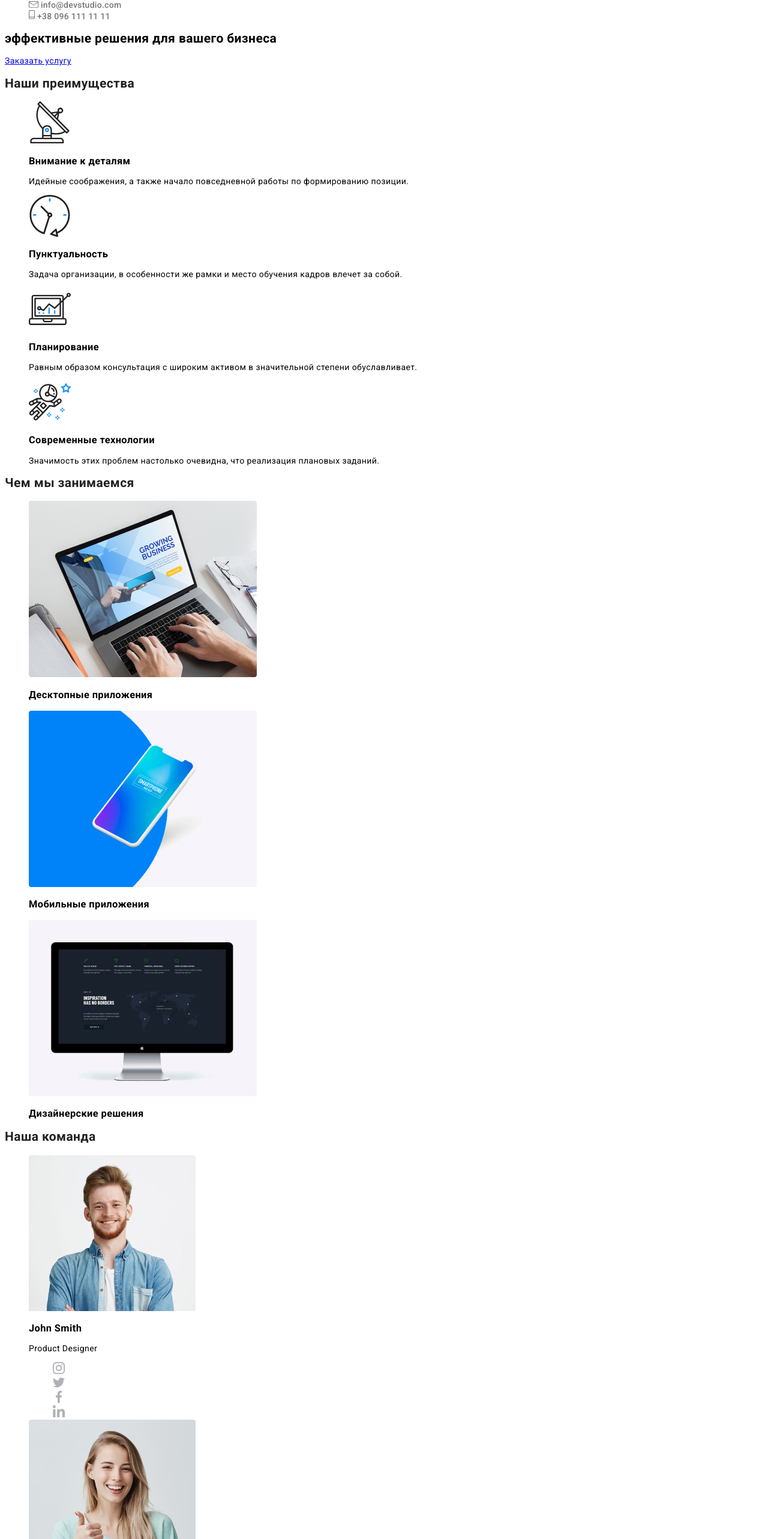
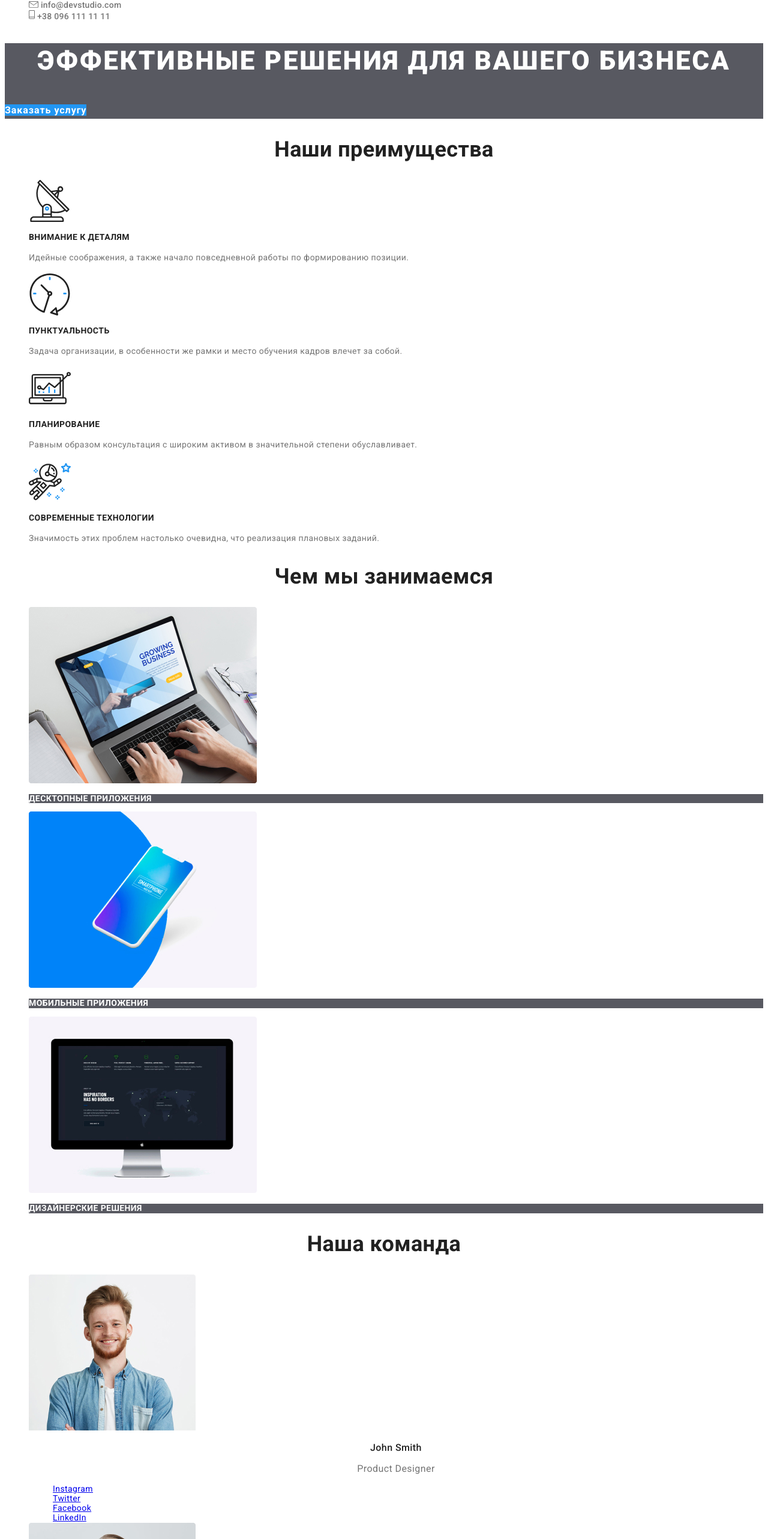
Before and after one commit to AlinaTyogi/goit-markup-hw-02, a plain HTML site: page index.html in a window 1280 px wide. Shown: the part 114-2680 px from the top of the page at 60% size. Drawn offline with Linux system fonts and the light colour scheme.

Commit message:
Добавляет общие, секции main и footer стили
1. Добавляет стили заголовков
2. Добавляет стили кнопок-ссылок
3.

```diff
--- a/css/style.css
+++ b/css/style.css
@@ -25,6 +25,16 @@ ul{
 
 h2{
     color: var(--secondary-text-color);
+    font-weight: 700;
+    font-size: 36px;
+    line-height: 1.17;
+    text-align: center;
+}
+h3{
+    color: var(--primary-background-color);
+    text-transform: uppercase ;
+    font-weight: 700;
+    font-size: 14px;
 }
 
 /*Стили для header*/
@@ -65,6 +75,68 @@ h2{
     color: var(--primary-text-color);
 }
 
+/*Стили для кнопок ссылок. Когда будем делать НАСТОЯЩУЮ кнопку в футере- потом уберу*/
+.buttom {
+    color: var(--primary-background-color);
+    background-color: var(--primary-hover-color);
+    font-weight: 700;
+    font-size: 16px;
+    line-height: 1.87;
+    text-decoration: none;
+    text-align: center;
+    letter-spacing: 0.06em;
+}
+
+/*Стили для Героя*/
+
+.hero{
+background: rgba(47, 48, 58, 0.8);
+}
+.hero h1{
+    color:var(--primary-background-color);
+    font-weight: 900;
+    font-size: 44px;
+    line-height: 1.36;
+    text-align: center;
+    letter-spacing: 0.06em;
+    text-transform: uppercase;
+}
+
+/*Стили для Преимуществ студии*/
+
+.benefits h3{
+    color: var(--secondary-text-color);
+}
+
+.benefits p{
+    color: var(--primary-text-color);
+    line-height: 1.71;
+}
+
+/*Стили Направления разработки*/
+
+.services-list h3{
+    background: rgba(47, 48, 58, 0.8);
+}
+
+/*Стили для Наша команда*/
+
+.team-list h3{
+    color: var(--secondary-text-color);
+    font-weight: 500;
+    font-size: 16px;
+    line-height: 1.18;
+    text-transform: none;
+    text-align: center;
+}
+.team-list p{
+    color: var(--primary-text-color);
+    font-weight: 400;
+    font-size: 16px;
+    line-height: 1.18;
+    text-align: center;
+}
+
 /*Стили для footer*/
 
 footer{
@@ -72,9 +144,8 @@ footer{
 }
 
 footer em{
-    color: var(--primary-background-color);
-    text-transform: uppercase ;
-    font-style: normal
+    font-style: normal;
+
 }
 
     /*Footer contacts*/
@@ -97,3 +168,18 @@ footer .logo{
     text-decoration: none;
 }
     /*Footer social media*/
+
+    /*Footer signup*/
+
+   .signup {
+    font-weight: 900;
+}
+
+   /*Footer copyright*/
+
+   .copyright > .text{
+    color: rgba(255, 255, 255, 0.4);
+    font-size: 12px;
+    line-height: 2;
+    text-align: center;
+}
--- a/index.html
+++ b/index.html
@@ -39,15 +39,15 @@
     <main>
 
       <!-- Герой -->
-      <section>
+      <section class="hero">
         <h1>эффективные решения для вашего бизнеса</h1>
-        <a href="#" target="_blank">Заказать услугу</a>
+        <a class="hero-link buttom" href="#" target="_blank">Заказать услугу</a>
       </section>
 
       <!--Преимущества студии-->
-      <section>
+      <section class="benefits">
         <h2>Наши преимущества</h2>
-        <ul>
+        <ul class="benefits-list">
           <li>
             <img src="./images/Addvantages/Antena.svg" alt="Картинка Спутника">
             <h3>Внимание к деталям</h3>
@@ -80,9 +80,9 @@
       </section>
 
       <!--Направления разработки-->
-      <section>
+      <section class="services">
         <h2>Чем мы занимаемся</h2>
-        <ul>
+        <ul class="services-list">
           <li>
             <!--Можно сделать ссылками, вдруг будет ссылка на проекты (примеры работ)-->
               <img
@@ -115,9 +115,9 @@
       </section>
 
       <!--Наша команда-->
-      <section>
+      <section class="team">
         <h2>Наша команда</h2>
-        <ul>
+        <ul class="team-list">
           <li>
             <img
               src="./images/Photo_Contacts/john_smith.jpg"
@@ -128,34 +128,10 @@
             <h3>John Smith</h3>
             <p>Product Designer</p>
             <ul>
-              <li>
-                <a
-                  href="#" target="_blank"
-                >
-                  <img src="./images/Socials/instagram.svg" alt="Лого Инстаграмм">
-                </a>
-              </li>
-              <li>
-                <a
-                  href="#" target="_blank"
-                >
-                  <img src="./images/Socials/twitter.svg" alt="Лого Твиттер">
-                </a>
-              </li>
-              <li>
-                <a
-                  href="#" target="_blank"
-                >
-                  <img src="./images/Socials/facebook.svg" alt="Лого Фейсбук">
-                </a>
-              </li>
-              <li>
-                <a
-                  href="#" target="_blank"
-                >
-                  <img src="./images/Socials/linkedin.svg" alt="Лого Линкедин">
-                </a>
-              </li>
+              <li><a href="№" aria-label="Ссылка на Instagram" target="_blank">Instagram</a></li>
+              <li><a href="№" aria-label="Ссылка на Twitter" target="_blank">Twitter</a></li>
+              <li><a href="№" aria-label="Ссылка на Facebook" target="_blank">Facebook</a></li>
+              <li><a href="№" aria-label="Ссылка на LinkedIn" target="_blank">LinkedIn</a></li>
             </ul>
           </li>
           <li>
@@ -168,34 +144,10 @@
             <h3>Marta Stewart</h3>
             <p>Frontend Developer</p>
             <ul>
-              <li>
-                <a
-                  href="#" target="_blank"
-                >
-                  <img src="./images/Socials/instagram.svg" alt="Лого Инстаграмм">
-                </a>
-              </li>
-              <li>
-                <a
-                  href="#" target="_blank"
-                >
-                  <img src="./images/Socials/twitter.svg" alt="Лого Твиттер">
-                </a>
-              </li>
-              <li>
-                <a
-                  href="#" target="_blank"
-                >
-                  <img src="./images/Socials/facebook.svg" alt="Лого Фейсбук">
-                </a>
-              </li>
-              <li>
-                <a
-                  href="#" target="_blank"
-                >
-                  <img src="./images/Socials/linkedin.svg" alt="Лого Линкедин">
-                </a>
-              </li>
+              <li><a href="№" aria-label="Ссылка на Instagram" target="_blank">Instagram</a></li>
+              <li><a href="№" aria-label="Ссылка на Twitter" target="_blank">Twitter</a></li>
+              <li><a href="№" aria-label="Ссылка на Facebook" target="_blank">Facebook</a></li>
+              <li><a href="№" aria-label="Ссылка на LinkedIn" target="_blank">LinkedIn</a></li>
               </ul>
           </li>
           <li>
@@ -208,34 +160,10 @@
             <h3>Robert Jakis</h3>
             <p>Marketing</p>
             <ul>
-              <li>
-                <a
-                  href="#" target="_blank"
-                >
-                  <img src="./images/Socials/instagram.svg" alt="Лого Инстаграмм">
-                </a>
-              </li>
-              <li>
-                <a
-                  href="#" target="_blank"
-                >
-                  <img src="./images/Socials/twitter.svg" alt="Лого Твиттер">
-                </a>
-              </li>
-              <li>
-                <a
-                  href="#" target="_blank"
-                >
-                  <img src="./images/Socials/facebook.svg" alt="Лого Фейсбук">
-                </a>
-              </li>
-              <li>
-                <a
-                  href="#" target="_blank"
-                >
-                  <img src="./images/Socials/linkedin.svg" alt="Лого Линкедин">
-                </a>
-              </li>
+              <li><a href="№" aria-label="Ссылка на Instagram" target="_blank">Instagram</a></li>
+              <li><a href="№" aria-label="Ссылка на Twitter" target="_blank">Twitter</a></li>
+              <li><a href="№" aria-label="Ссылка на Facebook" target="_blank">Facebook</a></li>
+              <li><a href="№" aria-label="Ссылка на LinkedIn" target="_blank">LinkedIn</a></li>
             </ul>
           </li>
           <li>
@@ -248,34 +176,10 @@
             <h3>Martin Doe</h3>
             <p>UI Designer</p>
             <ul>
-              <li>
-                <a
-                  href="#" target="_blank"
-                >
-                  <img src="./images/Socials/instagram.svg" alt="Лого Инстаграмм">
-                </a>
-              </li>
-              <li>
-                <a
-                  href="#" target="_blank"
-                >
-                  <img src="./images/Socials/twitter.svg" alt="Лого Твиттер">
-                </a>
-              </li>
-              <li>
-                <a
-                  href="#" target="_blank"
-                >
-                  <img src="./images/Socials/facebook.svg" alt="Лого Фейсбук">
-                </a>
-              </li>
-              <li>
-                <a
-                  href="#" target="_blank"
-                >
-                  <img src="./images/Socials/linkedin.svg" alt="Лого Линкедин">
-                </a>
-              </li>
+              <li><a href="№" aria-label="Ссылка на Instagram" target="_blank">Instagram</a></li>
+              <li><a href="№" aria-label="Ссылка на Twitter" target="_blank">Twitter</a></li>
+              <li><a href="№" aria-label="Ссылка на Facebook" target="_blank">Facebook</a></li>
+              <li><a href="№" aria-label="Ссылка на LinkedIn" target="_blank">LinkedIn</a></li>
             </ul>
           </li>
         </ul>
@@ -361,11 +265,11 @@
       <!--Форма подписки-->
       <div>
         <h2>Форма подписки</h2>
-          <h3><em>подписаться на рассылку</em></h3>
-          <a class="signup" href="#">Подписаться</a>
+          <h3><em>Подпишитесь на рассылку</em></h3>
+          <a class="signup buttom" href="#">Подписаться</a>
       </div>
-      <div>
-          <p>2020 | Developed by GoIT Students </p>
+      <div class="copyright">
+          <p class="text">2020 | Developed by GoIT Students </p>
       </div>
     </footer>
 </body>
```
